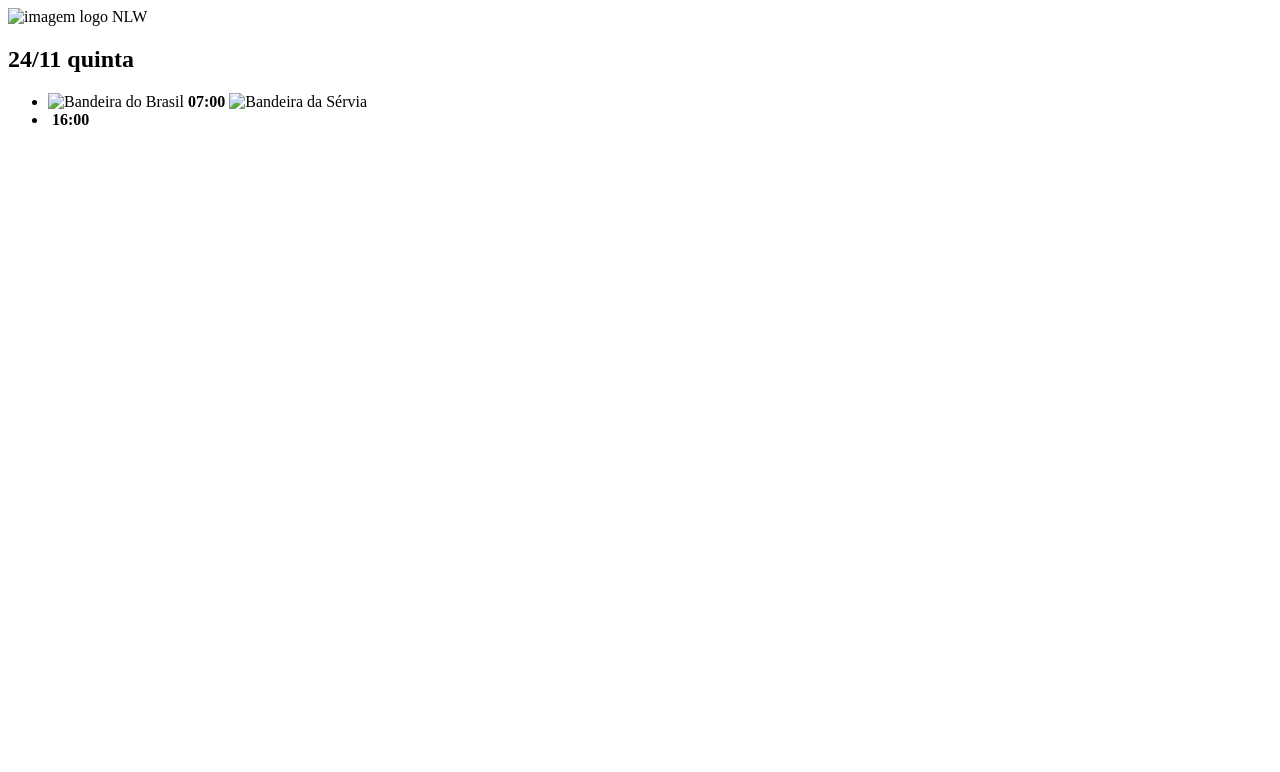
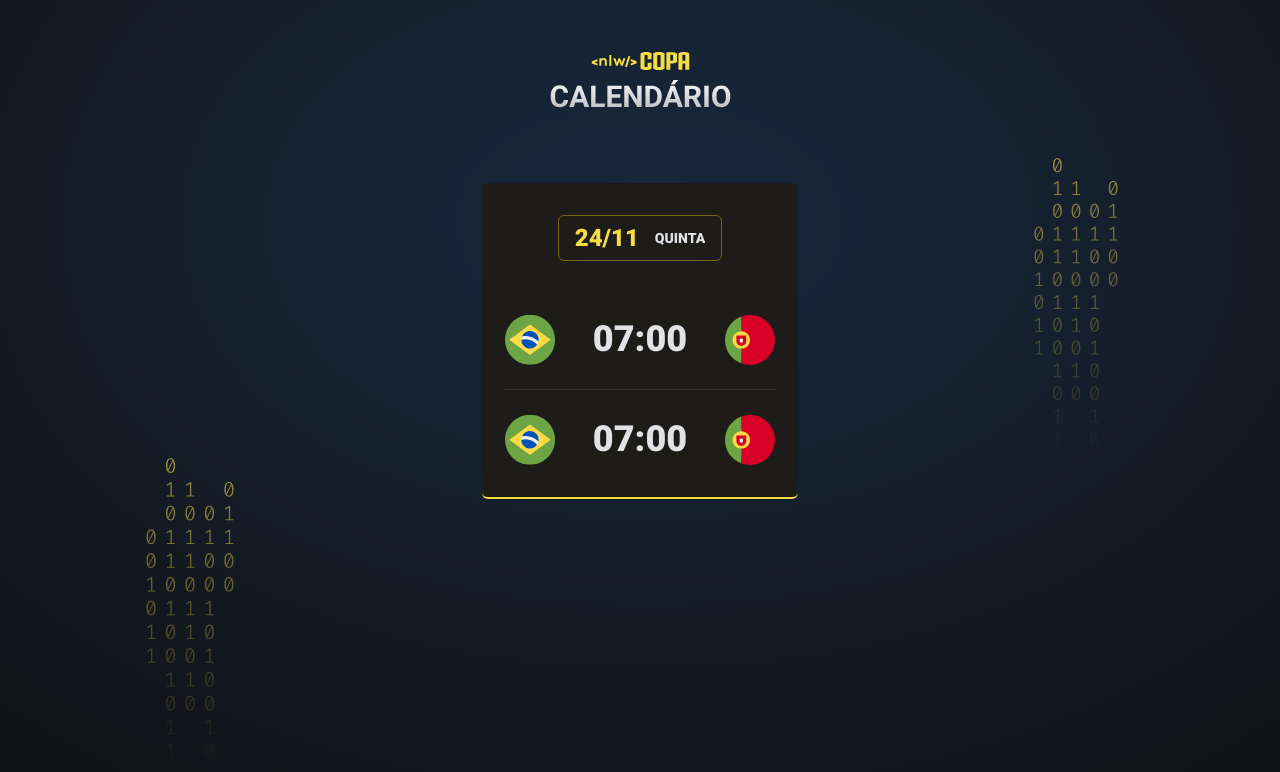
Before and after one commit to AndrePort/projeto-NLW-calendario-copa, a plain HTML site: page index.html in a window 1280 px wide. Drawn offline with Linux system fonts and the light colour scheme.

Commit message:
Cards personalizados CSS

```diff
--- a/index.html
+++ b/index.html
@@ -4,29 +4,36 @@
         <meta charset="UTF-8">
         <meta http-equiv="X-UA-Compatible" content="IE=edge">
         <meta name="viewport" content="width=device-width, initial-scale=1.0">
-    <title>Document</title>
+        <title>Calendário de Jogos - NLW Copa</title>
+        <link rel="stylesheet" href="./styles.css">
+
+        <link rel="preconnect" href="https://fonts.googleapis.com">
+        <link rel="preconnect" href="https://fonts.gstatic.com" crossorigin>
+        <link href="https://fonts.googleapis.com/css2?family=Roboto:wght@900&display=swap" rel="stylesheet">
+
     </head>
     <body>
         <div id="app">
             <header>
-            <img src="./assets/" alt="imagem logo NLW">
+                <img src="./assets/logo.svg" alt="imagem logo NLW">
             </header>
             <main id="cards">
+                <div class="card">
                     <h2>24/11 <span>quinta</span></h2>
-
                     <ul>
                         <li>
-                    <img src="./assets/" alt="Bandeira do Brasil">
+                            <img src="./assets/icon-brasil.svg" alt="Bandeira do Brasil">
                             <strong>07:00</strong>
-                    <img src="./assets/" alt="Bandeira da Sérvia">
+                            <img src="./assets/icon-portugal.svg" alt="Bandeira da Portugal">
                         </li>
 
                         <li>
-                    <img src="" alt="">
-                    <strong>16:00</strong>
-                    <img src="" alt="">
+                            <img src="./assets/icon-brasil.svg" alt="Bandeira do Brasil">
+                            <strong>07:00</strong>
+                            <img src="./assets/icon-portugal.svg" alt="Bandeira da Portugal">
                         </li>
                     </ul>
+                <div>
             </main>
         </div>
     </body>
--- /dev/null
+++ b/styles.css
@@ -0,0 +1,86 @@
+* {
+    margin: 0;
+    padding: 0;
+    box-sizing: border-box;
+}
+
+ul {
+    list-style: none;
+}
+body {
+    background-color: #121214;
+    background-image: url(./assets/bg.svg);
+    background-position-x: center;
+    background-position-y: 55.6%;
+}
+
+body * {
+    font-family: 'Roboto', sans-serif;
+}
+
+#app {
+    width: fit-content;
+    margin: 52px auto;
+}
+
+header {
+    margin-bottom: 63px;
+    text-align: center;
+}
+
+.card {
+    padding: 32px 23px;
+    text-align: center;
+
+    background: #1D1C19;
+    border-bottom: 2px solid #F7DD43;
+    border-radius: 6px;
+
+}
+
+.card h2 {
+    display: flex;
+    gap: 16px;
+    justify-content: center;
+    align-items: center;
+
+    padding: 8px 16px;
+    border: 1px solid #746615;
+    border-radius: 6px;
+
+    width: fit-content;
+    margin-inline: auto;
+    margin-bottom: 53px;
+
+    color: #F7DD43;
+}
+
+.card h2 span {
+    color: #E1E1E6;
+    font-size: 14px;
+    text-transform: uppercase;
+}
+
+.card ul {
+    display: flex;
+    flex-direction: column;
+    gap: 24px;
+
+    width: 270px;
+}
+.card ul li {
+    display: flex;
+    align-items: center;
+    justify-content: space-between;
+}
+
+.card ul li + li {
+    padding-top: 24px;
+    border-top: 1px solid #323238;
+}
+.card ul li strong {
+    font-weight: 900;
+    font-size: 36px;
+    line-height: 125%;
+    color: #E1E1E6;
+}
```
Also changed, not shown: assets/bg.svg (added), assets/icon-brasil.svg (added), assets/icon-portugal.svg (added), assets/logo.svg (added). Lines whose indentation alone changed are shown as unchanged.
